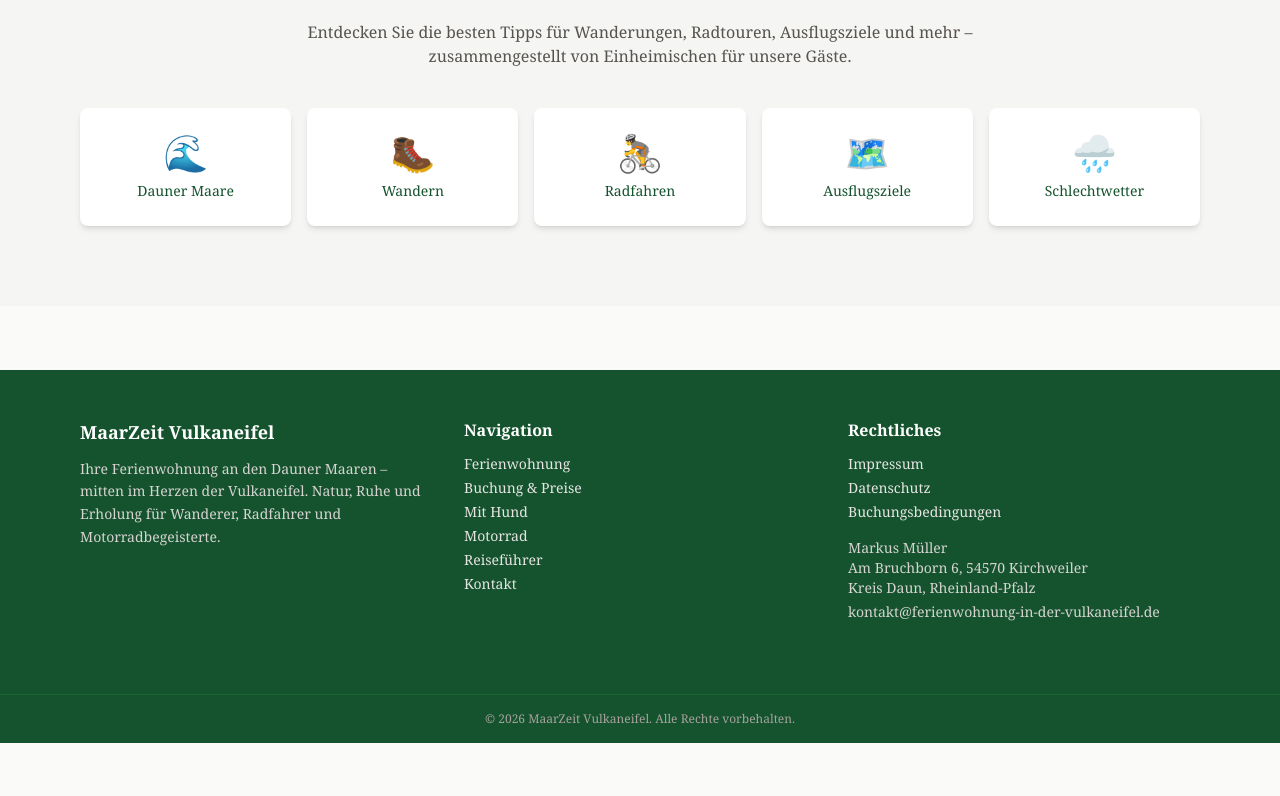
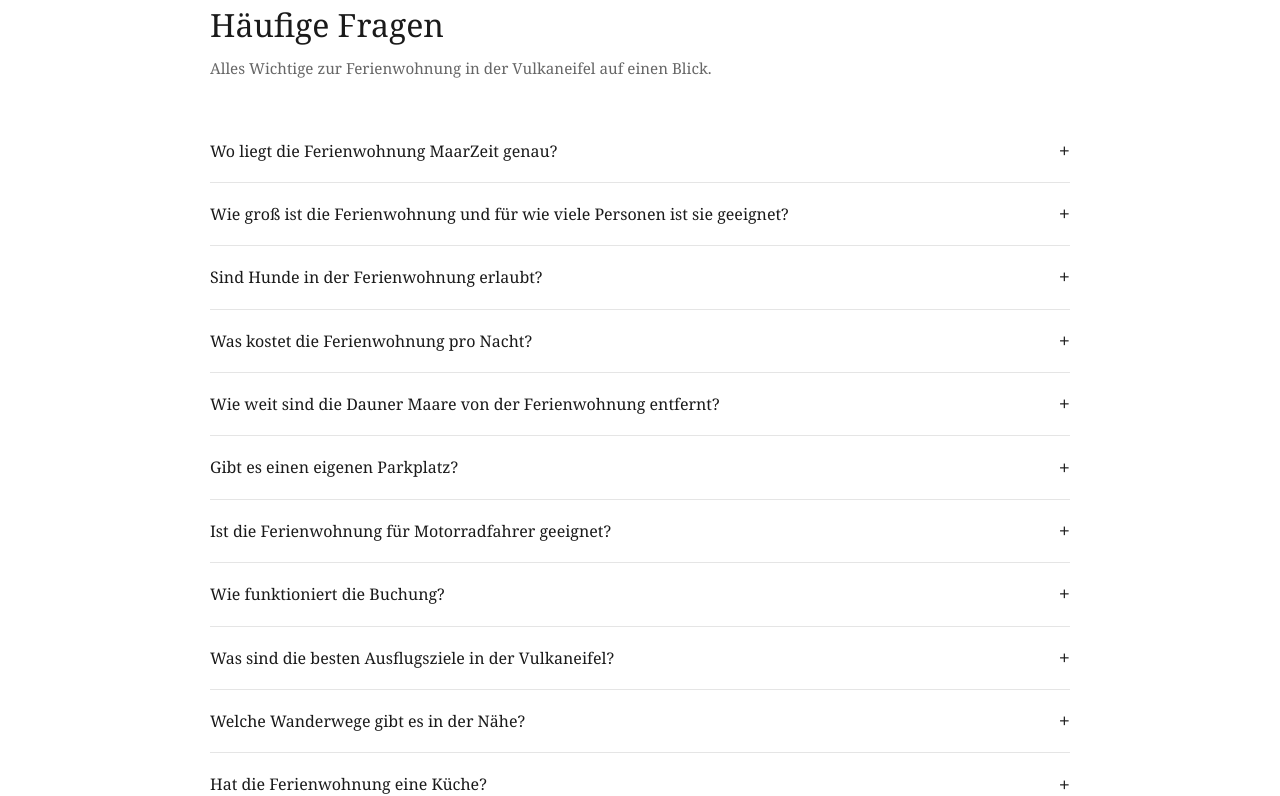
Before and after one commit to OMueller-1976/maarzeit-vulkaneifel, a Next.js app: page / in a window 1280 px wide. Shown: the part 2473-3269 px from the top of the page. Before the commit the page ends 3216 px from the top, so only its background shows below. Built offline with nearby package versions, Linux system fonts and the light colour scheme.

Commit message:
FAQ Dropdown auf Startseite mit Schema.org FAQPage

```diff
--- a/app/page.tsx
+++ b/app/page.tsx
@@ -1,5 +1,6 @@
 import type { Metadata } from "next";
 import Link from "next/link";
+import FAQ from "@/components/FAQ";
 
 export const metadata: Metadata = {
   title: 'Ferienwohnung Vulkaneifel bei Daun – Hund, Motorrad & Wandern',
@@ -154,6 +155,8 @@
         </Link>
       </section>
 
+      <FAQ />
+
       {/* Guide Teaser */}
       <section className="bg-stone-100 py-20">
         <div className="max-w-6xl mx-auto px-4">
--- /dev/null
+++ b/components/FAQ.tsx
@@ -0,0 +1,158 @@
+'use client'
+import { useState } from 'react'
+
+const faqs = [
+  {
+    frage: 'Wo liegt die Ferienwohnung MaarZeit genau?',
+    antwort: 'Die Ferienwohnung liegt in Kirchweiler, Am Bruchborn 6, im Kreis Daun in der Vulkaneifel (Rheinland-Pfalz). Von Kirchweiler sind die Dauner Maare in ca. 6 Minuten erreichbar, die Kreisstadt Daun liegt nur 6 km entfernt.'
+  },
+  {
+    frage: 'Wie groß ist die Ferienwohnung und für wie viele Personen ist sie geeignet?',
+    antwort: 'Die Ferienwohnung ist 35 qm groß und für bis zu 3 Personen geeignet. Sie verfügt über ein Doppelbett und ein Schlafsofa (als Klappsofa für eine dritte Person nutzbar). Neubau 2023.'
+  },
+  {
+    frage: 'Sind Hunde in der Ferienwohnung erlaubt?',
+    antwort: 'Ja, Hunde sind herzlich willkommen. Die Vulkaneifel bietet zahlreiche hundefreundliche Wanderwege, Wälder und Ausflugsziele – darunter der Freilinger See mit ausgewiesenem Hundestrand (ca. 45 km).'
+  },
+  {
+    frage: 'Was kostet die Ferienwohnung pro Nacht?',
+    antwort: 'Die Preise staffeln sich nach Aufenthaltsdauer: 1 Nacht 125 €, 2–3 Nächte 95 € pro Nacht, 4–7 Nächte 85 € pro Nacht, ab 7 Nächten 75 € pro Nacht. Dazu kommt eine Endreinigungspauschale von 20 € pro Buchung. Direkte Buchung ohne Plattformgebühren.'
+  },
+  {
+    frage: 'Wie weit sind die Dauner Maare von der Ferienwohnung entfernt?',
+    antwort: 'Die Dauner Maare – Gemündener Maar, Schalkenmehrener Maar und Weinfelder Maar – sind nur ca. 5–8 km von der Ferienwohnung entfernt und in wenigen Minuten per Auto erreichbar. Ein echter Vorteil unserer Lage in Kirchweiler.'
+  },
+  {
+    frage: 'Gibt es einen eigenen Parkplatz?',
+    antwort: 'Ja, ein eigener Stellplatz direkt an der Unterkunft ist kostenfrei inklusive. Ideal für Motorradfahrer, die ihre Maschine sicher abstellen möchten, und für Gäste mit viel Gepäck.'
+  },
+  {
+    frage: 'Ist die Ferienwohnung für Motorradfahrer geeignet?',
+    antwort: 'Absolut. Die Vulkaneifel zählt zu den schönsten Motorradregionen Deutschlands. Eigener Parkplatz, kurvige Eifelstraßen direkt vor der Tür, Nürburgring ca. 55 km entfernt und Mosel ca. 45 km – perfekte Ausgangslage für Tagestouren.'
+  },
+  {
+    frage: 'Wie funktioniert die Buchung?',
+    antwort: 'Reisezeitraum im Kalender wählen, Daten eingeben und 30 % Anzahlung sicher via Stripe bezahlen (Kreditkarte, SEPA oder Apple/Google Pay). Die Restzahlung (70 %) ist bei Anreise fällig. Buchung direkt beim Gastgeber – ohne Plattformgebühren.'
+  },
+  {
+    frage: 'Was sind die besten Ausflugsziele in der Vulkaneifel?',
+    antwort: 'Die Highlights rund um Kirchweiler: Dauner Maare (6 km), Wild- & Erlebnispark Daun (6 km), Eifel-Vulkanmuseum (6 km), Adler- & Wolfspark Kasselburg (20 km), Gerolsteiner Brunnen Erlebniswelt (18 km), Dreimühlen Wasserfall (18 km), Manderscheider Burgen (18 km) und der Nürburgring (55 km).'
+  },
+  {
+    frage: 'Welche Wanderwege gibt es in der Nähe?',
+    antwort: 'Direkt ab Kirchweiler zugänglich: Rundwanderung Dauner Maare, Lieserpfad (51 km Fernwanderweg), Eifelsteig, Manderscheider Burgenstieg und diverse HeimatSpuren-Rundwege. Für alle Fitnesslevel geeignet.'
+  },
+  {
+    frage: 'Hat die Ferienwohnung eine Küche?',
+    antwort: 'Ja, die Ferienwohnung verfügt über eine vollständige Küchenzeile mit Spülmaschine, Kühlschrank und Kochmöglichkeit – ideal für Selbstversorger und längere Aufenthalte. Dazu Terrasse mit Gartenmöbeln und Feuerschale im Garten.'
+  },
+  {
+    frage: 'Wann ist Check-in und Check-out?',
+    antwort: 'Check-in ist ab 15:00 Uhr, Check-out bis 11:00 Uhr. Bei besonderen Wünschen sprechen Sie uns gerne an – wir versuchen flexibel zu sein.'
+  },
+]
+
+export default function FAQ() {
+  const [open, setOpen] = useState<number | null>(null)
+
+  return (
+    <section style={{ padding: '5rem 2rem', background: 'white' }}>
+      <div style={{ maxWidth: 860, margin: '0 auto' }}>
+        <span style={{ width: 40, height: 1, background: '#1A1A1A', display: 'block', marginBottom: '2rem' }} />
+        <h2 style={{
+          fontFamily: 'Georgia, serif',
+          fontSize: 'clamp(1.4rem, 2.5vw, 2rem)',
+          fontWeight: 'normal',
+          marginBottom: '0.5rem',
+          color: '#1A1A1A'
+        }}>
+          Häufige Fragen
+        </h2>
+        <p style={{ color: '#666', fontSize: '0.95rem', marginBottom: '2.5rem' }}>
+          Alles Wichtige zur Ferienwohnung in der Vulkaneifel auf einen Blick.
+        </p>
+
+        {/* Schema.org FAQ */}
+        <script
+          type="application/ld+json"
+          dangerouslySetInnerHTML={{
+            __html: JSON.stringify({
+              "@context": "https://schema.org",
+              "@type": "FAQPage",
+              "mainEntity": faqs.map(f => ({
+                "@type": "Question",
+                "name": f.frage,
+                "acceptedAnswer": {
+                  "@type": "Answer",
+                  "text": f.antwort
+                }
+              }))
+            })
+          }}
+        />
+
+        <div style={{ display: 'flex', flexDirection: 'column' }}>
+          {faqs.map((faq, i) => (
+            <div
+              key={i}
+              style={{
+                borderBottom: '1px solid #E5E5E5',
+              }}
+            >
+              <button
+                onClick={() => setOpen(open === i ? null : i)}
+                style={{
+                  width: '100%',
+                  textAlign: 'left',
+                  background: 'none',
+                  border: 'none',
+                  padding: '1.25rem 0',
+                  cursor: 'pointer',
+                  display: 'flex',
+                  justifyContent: 'space-between',
+                  alignItems: 'center',
+                  gap: '1rem',
+                  minHeight: 44,
+                }}
+              >
+                <span style={{
+                  fontFamily: 'Georgia, serif',
+                  fontSize: '1rem',
+                  color: '#1A1A1A',
+                  fontWeight: open === i ? 600 : 400,
+                  lineHeight: 1.4,
+                }}>
+                  {faq.frage}
+                </span>
+                <span style={{
+                  fontSize: '1.25rem',
+                  color: '#1A1A1A',
+                  flexShrink: 0,
+                  fontWeight: 300,
+                  transition: 'transform 0.2s',
+                  transform: open === i ? 'rotate(45deg)' : 'rotate(0deg)',
+                  display: 'inline-block',
+                  lineHeight: 1,
+                }}>
+                  +
+                </span>
+              </button>
+
+              {open === i && (
+                <div style={{
+                  paddingBottom: '1.25rem',
+                  color: '#555',
+                  fontSize: '0.95rem',
+                  lineHeight: 1.75,
+                  maxWidth: 720,
+                }}>
+                  {faq.antwort}
+                </div>
+              )}
+            </div>
+          ))}
+        </div>
+      </div>
+    </section>
+  )
+}
```
